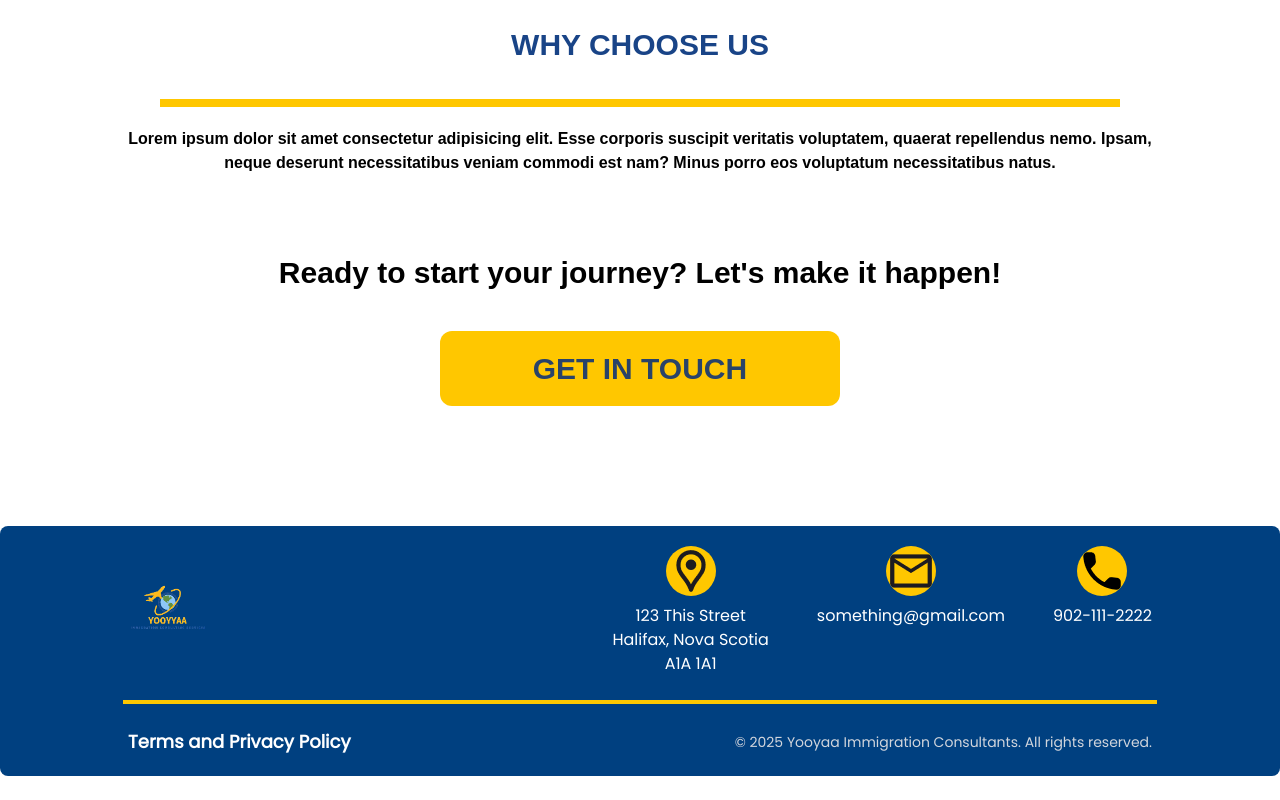
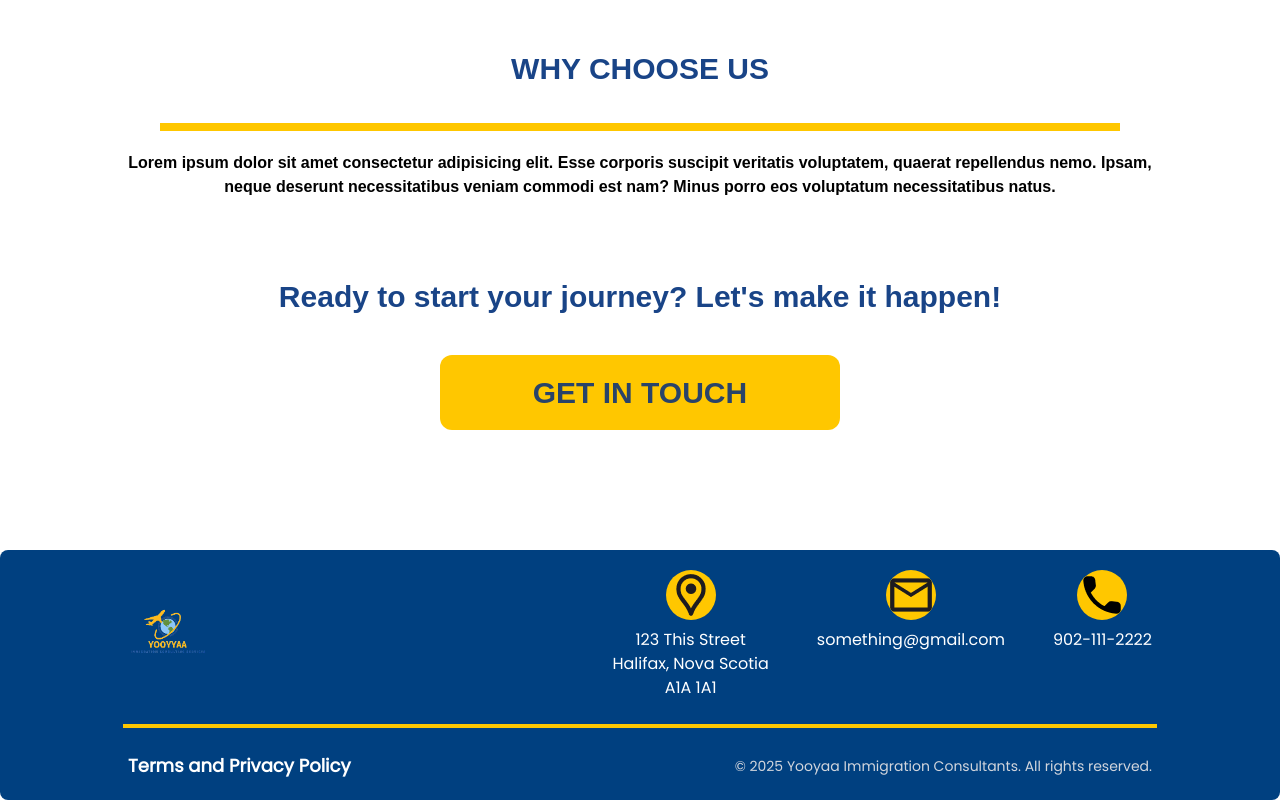
Before and after one commit to BestBow/Yooyyaa-Immigration-Consulting-Website, a React (Vite) app in the folder client/: page /about in a window 1280 px wide. Shown: the part 1390-2190 px from the top of the page. Before the commit the page ends 2166 px from the top, so only its background shows below. Built offline with nearby package versions, Linux system fonts and the light colour scheme.

Commit message:
UI improved for AboutUs page

```diff
--- a/client/src/App.jsx
+++ b/client/src/App.jsx
@@ -5,7 +5,7 @@ import "./styles/global.css";
 import Header from "./components/header";
 import Footer from "./Components/footer";
 import Homepage from "./pages/Homepage";
-import AboutUs from "./pages/OurTeam";
+import OurTeam from "./pages/OurTeam";
 import Services from "./pages/Services";
 import Contact from "./pages/Contact";
 import FAQ from "./pages/FAQ";
@@ -17,7 +17,7 @@ function App() {
       <Header />
       <Routes>
         <Route path="/" element={<Homepage />} />
-        <Route path="/about" element={<AboutUs />} />
+        <Route path="/about" element={<OurTeam />} />
         <Route path="/services" element={<Services />} />
         <Route path="/contact" element={<Contact />} />
         <Route path="/faq" element={<FAQ />} />
--- a/client/src/pages/OurTeam.jsx
+++ b/client/src/pages/OurTeam.jsx
@@ -34,7 +34,7 @@ function AboutUs() {
                 <h3>MEET OUR EXPERT</h3>
                 <span className="line mt-4 mb-4"></span>
                 <div className="experts items-center">
-                    <div className="expert flex flex-col items-center w-125" id="expert1">
+                    <div className="expert flex flex-col items-center w-100" id="expert1">
                         <img src={face} alt="one of our consultants"/>
                         <p><b>John Doe, RCIC #123456<br />
                         Senior Immigration Consultant</b><br />
--- a/client/src/styles/OurTeam.css
+++ b/client/src/styles/OurTeam.css
@@ -65,6 +65,7 @@
                 border-radius: 10%;
                 background-color: var(--grey);
                 margin: 20px;
+                width: 1500;
 
                 img {
                     margin-top: 25px;
@@ -80,9 +81,6 @@
         }
     }
     .connect{
-        .ready {
-            color: #000000;
-        }
 
         button {
             width: 400px;
@@ -187,7 +185,7 @@
                 color: #000000;
             }
 
-            button {
+            #get-in-touch {
                 width: 250px;
                 height: 75px;
                 font-size: 30px;
```
